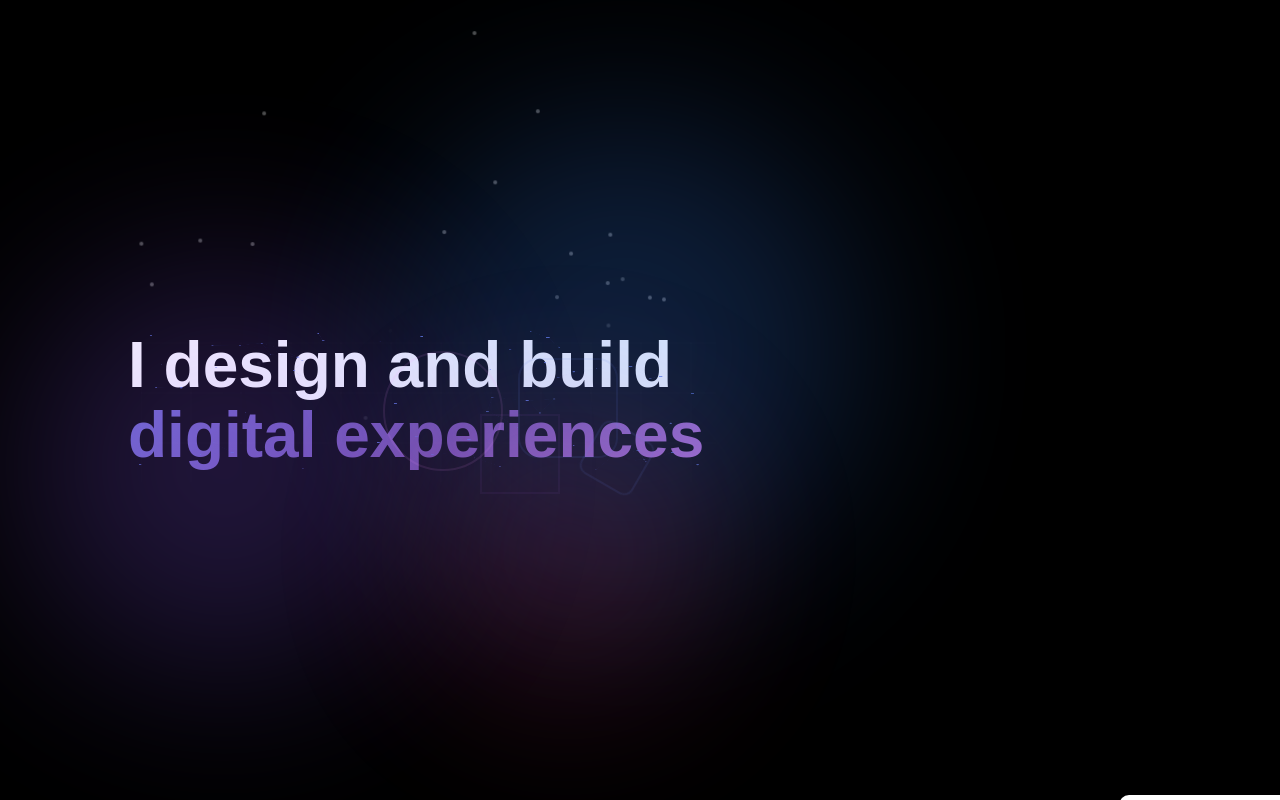
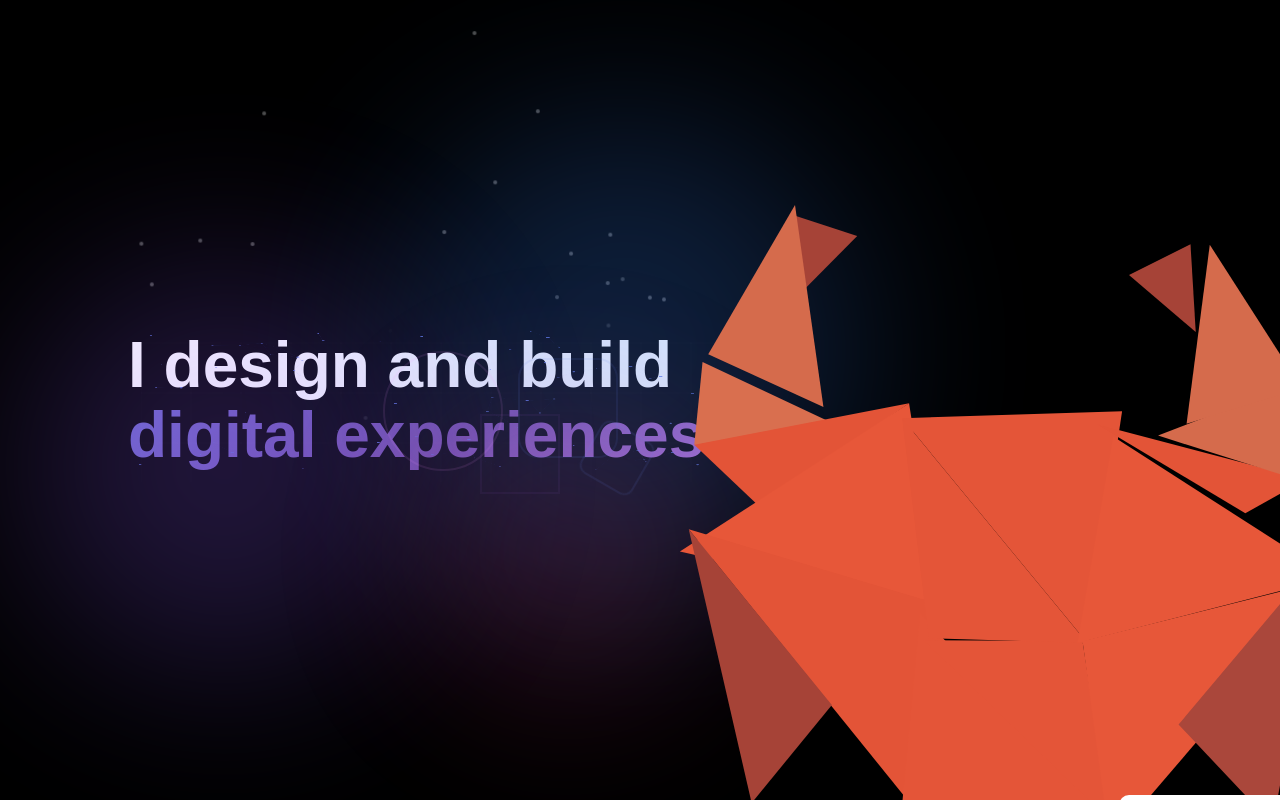
Before and after one commit to LeonardoPigatti/personal-portfolio, a Vue app: page / in a window 1280 px wide. Built offline with nearby package versions, Linux system fonts and the light colour scheme.

Commit message:
feat: enlarge LowPoly to 900px with gradient-inspired colors

```diff
--- /dev/null
+++ b/src/components/sections/GeometricCanvas.vue
@@ -0,0 +1,323 @@
+<template>
+  <div class="scene">
+    <section class="wrapper">
+      <div class="pl pl--01"></div>
+      <div class="pl pl--02"></div>
+      <div class="pl pl--03"></div>
+      <div class="pl pl--04"></div>
+      <div class="pl pl--05"></div>
+      <div class="pl pl--06"></div>
+      <div class="pl pl--07"></div>
+      <div class="pl pl--08"></div>
+      <div class="pl pl--09"></div>
+      <div class="pl pl--10"></div>
+      <div class="pl pl--11"></div>
+      <div class="pl pl--12"></div>
+      <div class="pl pl--13"></div>
+      <div class="pl pl--14"></div>
+      <div class="pl pl--15"></div>
+      <div class="pl pl--16"></div>
+      <div class="pl pl--17"></div>
+      <div class="pl pl--18"></div>
+    </section>
+
+    <div class="castShadow"></div>
+  </div>
+</template>
+
+<script setup></script>
+
+<style scoped>
+/* agora o fundo é transparente */
+.scene {
+  display: flex;
+  flex-direction: column;
+  justify-content: center;
+  align-items: center;
+
+  /* antes era 100vh, agora fica do tamanho do conteúdo */
+  width: fit-content;
+  height: fit-content;
+
+  background: transparent;
+}
+
+/* imagem menor */
+.wrapper {
+  position: relative;
+
+  /* controla o tamanho do desenho */
+  width: 900px;
+  height: 900px;
+}
+
+.pl {
+  width: 100%;
+  height: 100%;
+  position: absolute;
+}
+
+.pl:hover {
+  opacity: 0.5;
+}
+
+/* sombra menor e mais proporcional */
+.castShadow {
+  height: 18px;
+  width: 150px;
+  margin-top: 10px;
+
+  background-color: black;
+  filter: blur(10px);
+  border-radius: 50%;
+  opacity: 0.35;
+  animation: animateShadow 3s infinite alternate cubic-bezier(0.93, 0, 0.27, 1);
+}
+
+/* Animações aplicadas manualmente */
+.wrapper .pl:nth-child(1) {
+  animation: transform1 3s infinite alternate cubic-bezier(0.93, 0, 0.27, 1);
+}
+.wrapper .pl:nth-child(2) {
+  animation: transform2 3s infinite alternate cubic-bezier(0.93, 0, 0.27, 1);
+}
+.wrapper .pl:nth-child(3) {
+  animation: transform3 3s infinite alternate cubic-bezier(0.93, 0, 0.27, 1);
+}
+.wrapper .pl:nth-child(4) {
+  animation: transform4 3s infinite alternate cubic-bezier(0.93, 0, 0.27, 1);
+}
+.wrapper .pl:nth-child(5) {
+  animation: transform5 3s infinite alternate cubic-bezier(0.93, 0, 0.27, 1);
+}
+.wrapper .pl:nth-child(6) {
+  animation: transform6 3s infinite alternate cubic-bezier(0.93, 0, 0.27, 1);
+}
+.wrapper .pl:nth-child(7) {
+  animation: transform7 3s infinite alternate cubic-bezier(0.93, 0, 0.27, 1);
+}
+.wrapper .pl:nth-child(8) {
+  animation: transform8 3s infinite alternate cubic-bezier(0.93, 0, 0.27, 1);
+}
+.wrapper .pl:nth-child(9) {
+  animation: transform9 3s infinite alternate cubic-bezier(0.93, 0, 0.27, 1);
+}
+.wrapper .pl:nth-child(10) {
+  animation: transform10 3s infinite alternate cubic-bezier(0.93, 0, 0.27, 1);
+}
+.wrapper .pl:nth-child(11) {
+  animation: transform11 3s infinite alternate cubic-bezier(0.93, 0, 0.27, 1);
+}
+.wrapper .pl:nth-child(12) {
+  animation: transform12 3s infinite alternate cubic-bezier(0.93, 0, 0.27, 1);
+}
+.wrapper .pl:nth-child(13) {
+  animation: transform13 3s infinite alternate cubic-bezier(0.93, 0, 0.27, 1);
+}
+.wrapper .pl:nth-child(14) {
+  animation: transform14 3s infinite alternate cubic-bezier(0.93, 0, 0.27, 1);
+}
+.wrapper .pl:nth-child(15) {
+  animation: transform15 3s infinite alternate cubic-bezier(0.93, 0, 0.27, 1);
+}
+.wrapper .pl:nth-child(16) {
+  animation: transform16 3s infinite alternate cubic-bezier(0.93, 0, 0.27, 1);
+}
+.wrapper .pl:nth-child(17) {
+  animation: transform17 3s infinite alternate cubic-bezier(0.93, 0, 0.27, 1);
+}
+.wrapper .pl:nth-child(18) {
+  animation: transform18 3s infinite alternate cubic-bezier(0.93, 0, 0.27, 1);
+}
+
+/* keyframes (iguais) */
+@keyframes transform1 {
+  from {
+    clip-path: polygon(33.862% 16.402%, 27.513% 21.693%, 26.455% 12.698%);
+    background-color: #a93f32;
+  }
+  to {
+    clip-path: polygon(41.267% 13.87%, 44.692% 25.685%, 40.411% 31.507%);
+    background-color: #787681;
+  }
+}
+@keyframes transform2 {
+  from {
+    clip-path: polygon(26.455% 12.698%, 15.873% 29.63%, 29.042% 35.921%);
+    background-color: #d76644;
+  }
+  to {
+    clip-path: polygon(41.267% 13.87%, 44.692% 25.685%, 52.397% 25.685%);
+    background-color: #b7b6be;
+  }
+}
+@keyframes transform3 {
+  from {
+    clip-path: polygon(15.873% 29.63%, 14.212% 40.411%, 31.5% 36.815%);
+    background-color: #d76644;
+  }
+  to {
+    clip-path: polygon(35.274% 38.356%, 44.692% 25.685%, 56.678% 50.685%);
+    background-color: #eee7e7;
+  }
+}
+@keyframes transform4 {
+  from {
+    clip-path: polygon(14.212% 40.411%, 21.164% 46.032%, 38.095% 35.45%);
+    background-color: #e64d2d;
+  }
+  to {
+    clip-path: polygon(44.692% 25.685%, 56.678% 50.685%, 68.322% 25.685%);
+    background-color: #b7b6be;
+  }
+}
+@keyframes transform5 {
+  from {
+    clip-path: polygon(38.095% 35.45%, 11.64% 51.323%, 41.27% 59.259%);
+    background-color: #e64d2d;
+  }
+  to {
+    clip-path: polygon(68.322% 25.685%, 56.678% 50.685%, 77.911% 38.356%);
+    background-color: #eee7e7;
+  }
+}
+@keyframes transform6 {
+  from {
+    clip-path: polygon(11.64% 51.323%, 38.356% 82.534%, 41.27% 59.259%);
+    background-color: #e64d2d;
+  }
+  to {
+    clip-path: polygon(71.404% 13.87%, 59.932% 25.685%, 68.322% 25.685%);
+    background-color: #b7b6be;
+  }
+}
+@keyframes transform7 {
+  from {
+    clip-path: polygon(11.64% 51.323%, 19.349% 83.048%, 28.596% 71%);
+    background-color: #a93f32;
+  }
+  to {
+    clip-path: polygon(71.404% 13.87%, 68.322% 25.685%, 72.603% 31.164%);
+    background-color: #787681;
+  }
+}
+@keyframes transform8 {
+  from {
+    clip-path: polygon(41.27% 59.259%, 38.356% 82.534%, 62.842% 83.39%);
+    background-color: #e64d2d;
+  }
+  to {
+    clip-path: polygon(42.466% 42.5%, 48.288% 87.329%, 56.678% 50.685%);
+    background-color: #c8c6d3;
+  }
+}
+@keyframes transform9 {
+  from {
+    clip-path: polygon(62.842% 83.39%, 59.589% 59.589%, 41.27% 59.259%);
+    background-color: #e64d2d;
+  }
+  to {
+    clip-path: polygon(56.678% 50.685%, 56.66% 83.904%, 48.288% 87.329%);
+    background-color: #c8c6d3;
+  }
+}
+@keyframes transform10 {
+  from {
+    clip-path: polygon(41.27% 59.259%, 38.095% 35.45%, 59.589% 59.589%);
+    background-color: #e64d2d;
+  }
+  to {
+    clip-path: polygon(56.66% 83.904%, 56.678% 50.685%, 64.555% 87.158%);
+    background-color: #c8c6d3;
+  }
+}
+@keyframes transform11 {
+  from {
+    clip-path: polygon(63.243% 35.243%, 59.589% 59.589%, 38.095% 35.45%);
+    background-color: #e64d2d;
+  }
+  to {
+    clip-path: polygon(71.377% 42.123%, 64.555% 87.158%, 56.678% 50.685%);
+    background-color: #c8c6d3;
+  }
+}
+@keyframes transform12 {
+  from {
+    clip-path: polygon(63.243% 35.243%, 59.589% 59.589%, 89.405% 51.784%);
+    background-color: #e64d2d;
+  }
+  to {
+    clip-path: polygon(56.66% 83.904%, 48.288% 87.329%, 56.66% 87.329%);
+    background-color: #eee7e7;
+  }
+}
+@keyframes transform13 {
+  from {
+    clip-path: polygon(59.589% 59.589%, 89.405% 51.784%, 62.842% 83.39%);
+    background-color: #e64d2d;
+  }
+  to {
+    clip-path: polygon(56.66% 83.904%, 64.555% 87.158%, 56.66% 87.329%);
+    background-color: #eee7e7;
+  }
+}
+@keyframes transform14 {
+  from {
+    clip-path: polygon(89.405% 51.892%, 73% 71%, 83.048% 82.919%);
+    background-color: #a93f32;
+  }
+  to {
+    clip-path: polygon(42.466% 42.5%, 29.11% 63.527%, 45.205% 62.842%);
+    background-color: #b7b6be;
+  }
+}
+@keyframes transform15 {
+  from {
+    clip-path: polygon(63.243% 35.243%, 79.795% 45.89%, 88.185% 40.753%);
+    background-color: #e64d2d;
+  }
+  to {
+    clip-path: polygon(29.11% 63.527%, 45.205% 62.842%, 29.11% 78.082%);
+    background-color: #b7b6be;
+  }
+}
+@keyframes transform16 {
+  from {
+    clip-path: polygon(86.815% 29.281%, 69.404% 36.644%, 88.185% 40.753%);
+    background-color: #d76644;
+  }
+  to {
+    clip-path: polygon(29.11% 78.082%, 45.205% 62.842%, 41.438% 87.329%);
+    background-color: #b7b6be;
+  }
+}
+@keyframes transform17 {
+  from {
+    clip-path: polygon(86.815% 29.281%, 72.801% 35.25%, 75.342% 12.158%);
+    background-color: #d76644;
+  }
+  to {
+    clip-path: polygon(41.438% 87.329%, 45.205% 62.842%, 48.288% 87.329%);
+    background-color: #b7b6be;
+  }
+}
+@keyframes transform18 {
+  from {
+    clip-path: polygon(67.096% 16.438%, 75.342% 12.158%, 74.2% 22.603%);
+    background-color: #a93f32;
+  }
+  to {
+    clip-path: polygon(29.11% 78.082%, 16.267% 86.473%, 40.897% 86.644%);
+    background-color: #787681;
+  }
+}
+
+@keyframes animateShadow {
+  from {
+    width: 170px;
+  }
+  to {
+    width: 135px;
+  }
+}
+</style>
--- a/src/components/sections/WelcomePage.vue
+++ b/src/components/sections/WelcomePage.vue
@@ -32,11 +32,16 @@
         <div class="shape shape-4"></div>
       </div>
     </div>
+      <div class="lowpoly-wrapper">
+  <GeometricCanvas />
+</div>
+
   </section>
 </template>
 
 <script setup>
 import { ref, watch, onMounted, onUnmounted } from 'vue'
+import GeometricCanvas from "/src/components/sections/GeometricCanvas.vue";
 
 const props = defineProps({
   active: {
@@ -448,4 +453,17 @@ p.show {
     display: none;
   }
 }
+
+.lowpoly-wrapper {
+  position: absolute;
+  top: 25%;          /* centraliza verticalmente */
+  right:40vw;       /* distância do lado direito */
+  transform: translateY(-50%); /* ajuste perfeito vertical */
+  pointer-events: none; /* não interfere em cliques */
+  z-index: 2;        /* acima do fundo mas abaixo do texto */
+
+  width: 220px;      /* tamanho do LowPolyAnimation */
+  height: 220px;
+}
+
 </style>
```
